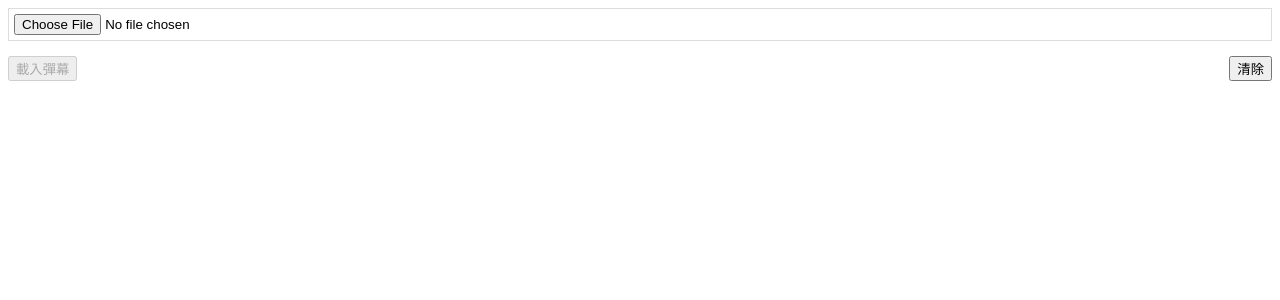
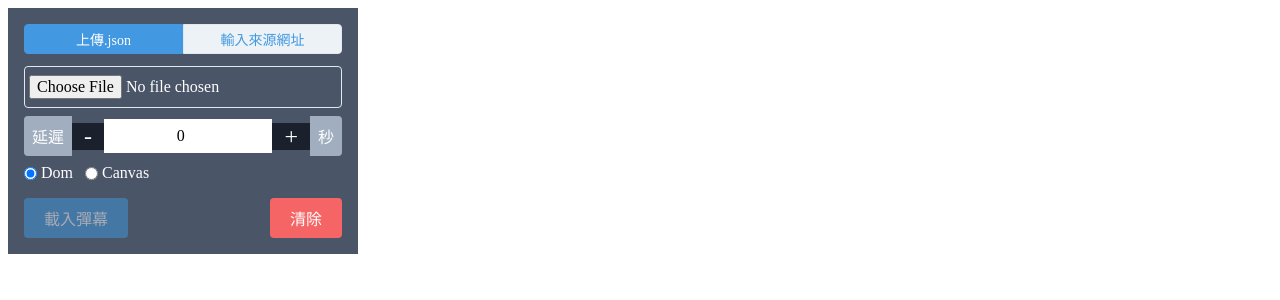
Before and after one commit to clipwww/iwantdanmaku-extension, a Vue app: page / in a window 1280 px wide. Shown: the top 300 px of the page. Built offline with nearby package versions, Linux system fonts and the light colour scheme; the HTML template or start-up script is replaced by a standard one.

Commit message:
feat: 加了一些東西
- 調整樣式
- add fetch 彈幕來源
- add 渲染方式 & 延遲設定
- add 對應巴哈播放器

```diff
--- a/package.json
+++ b/package.json
@@ -8,17 +8,21 @@
     "build-watch": "vue-cli-service build-watch"
   },
   "dependencies": {
+    "autoprefixer": "^9.8.6",
     "core-js": "^3.6.5",
     "danmaku": "^2.0.1",
+    "node-fetch": "^2.6.0",
+    "tailwindcss": "^1.6.2",
     "vue": "^3.0.0-beta.1"
   },
   "devDependencies": {
     "@types/chrome": "0.0.75",
+    "@types/node-fetch": "^2.5.7",
     "@vue/cli-plugin-babel": "~4.5.0",
     "@vue/cli-plugin-typescript": "~4.5.0",
     "@vue/cli-service": "~4.5.0",
     "@vue/compiler-sfc": "^3.0.0-beta.1",
-    "copy-webpack-plugin": "^4.6.0",
+    "copy-webpack-plugin": "^6.0.3",
     "sass": "^1.26.5",
     "sass-loader": "^8.0.2",
     "typescript": "~3.9.3",
--- /dev/null
+++ b/postcss.config.js
@@ -0,0 +1,6 @@
+module.exports = {
+  plugins: [
+    require('tailwindcss'),
+    require('autoprefixer'),
+  ]
+}
--- /dev/null
+++ b/src/assets/css/loader.css
@@ -0,0 +1 @@
+.loader{color:#fff;position:fixed;box-sizing:border-box;left:-9999px;top:-9999px;width:0;height:0;overflow:hidden;z-index:999999}.loader:after,.loader:before{box-sizing:border-box;display:none}.loader.is-active{background-color:rgba(0,0,0,.85);width:100%;height:100%;left:0;top:0}.loader.is-active:after,.loader.is-active:before{display:block}.loader-curtain:after,.loader-curtain:before{position:fixed;width:100%;top:50%;margin-top:-35px;font-size:70px;text-align:center;font-family:Helvetica,Arial,sans-serif;overflow:hidden;line-height:1.2;content:"Loading"}.loader-curtain:before{color:#666}.loader-curtain:after{color:#fff;height:0;animation:curtain 1s linear infinite alternate both}.loader-curtain[data-curtain-text]:not([data-curtain-text=""]):after,.loader-curtain[data-curtain-text]:not([data-curtain-text=""]):before{content:attr(data-curtain-text)}.loader-curtain[data-brazilian]:before{color:#f1c40f}.loader-curtain[data-brazilian]:after{color:#2ecc71}.loader-curtain[data-colorful]:before{animation:maskColorful 2s linear infinite alternate both}.loader-curtain[data-colorful]:after{animation:curtain 1s linear infinite alternate both,maskColorful-front 2s 1s linear infinite alternate both;color:#000}@keyframes maskColorful{0%{color:#3498db}49.5%{color:#3498db}50.5%{color:#e74c3c}to{color:#e74c3c}}@keyframes maskColorful-front{0%{color:#2ecc71}49.5%{color:#2ecc71}50.5%{color:#f1c40f}to{color:#f1c40f}}@keyframes curtain{0%{height:0}to{height:84px}}
--- /dev/null
+++ b/src/assets/css/tailwind.css
@@ -0,0 +1,3 @@
+@tailwind base;
+@tailwind components;
+@tailwind utilities;
--- a/src/content/index.ts
+++ b/src/content/index.ts
@@ -10,6 +10,10 @@ interface DanmakuVM {
 
 let danmakuInstance: Danmaku;
 let danmakuList: DanmakuVM[];
+let danmakuOption: { engine: 'dom' | 'canvas', delay: 0 } = {
+  engine: 'dom',
+  delay: 0,
+}
 
 function initDanmaku() {
   console.log('initDanmaku')
@@ -21,7 +25,7 @@ function initDanmaku() {
   let $container;
   const origin = window.location.origin;
 
-  switch(true) {
+  switch (true) {
     case origin.includes('agefans'):
       $video = document.querySelector('iframe')?.contentDocument?.querySelector('video') as HTMLVideoElement;
       $container = $video.parentElement as HTMLElement;
@@ -34,6 +38,14 @@ function initDanmaku() {
       $video = document.querySelector('.html5-main-video') as HTMLVideoElement;
       $container = document.querySelector('.html5-video-container') as HTMLElement;
       $container.style.height = `${$video.clientHeight}px`;
+      break;
+    case origin.includes('ani.gamer.com.tw'):
+      $video = document.querySelector('video') as HTMLVideoElement;
+      $container = document.querySelector('.videoframe') as HTMLElement;
+      break;
+    default:
+      $video = document.querySelector('video') as HTMLVideoElement;
+      $container = $video.parentElement as HTMLElement;
       break;
   }
 
@@ -48,23 +60,69 @@ function initDanmaku() {
   danmakuInstance = new Danmaku({
     // engine: 'canvas',
     // engine: 'dom',
-    engine: 'dom',
+    engine: danmakuOption.engine,
     container: $container,
     media: $video,
     comments: danmakuList.map((item, i) => {
+      const shadowColor = lightOrDark(item.color || '#ffffff') === 'dark' ? '#fff' : '#000';
       return {
         text: item.msg || item.text,
-        time: item.time,
+        time: item.time + danmakuOption.delay,
         mode: item.mode || 'rtl',
-        style: {
+        style: danmakuOption.engine === 'dom' ? {
           fontSize: `${Math.round(fontSize)}px`,
           fontWeight: 'bold',
           color: item.color || '#ffffff',
-          textShadow: '-1px -1px #000, -1px 1px #000, 1px -1px #000, 1px 1px #000',
-        } as CSSStyleDeclaration
+          textShadow: `-1px -1px ${shadowColor}, -1px 1px ${shadowColor}, 1px -1px ${shadowColor}, 1px 1px ${shadowColor}`,
+        } as CSSStyleDeclaration : {
+          font: `600 ${fontSize}px sans-serif`,
+          textAlign: 'start',
+          textBaseline: 'bottom',
+          direction: 'inherit',
+          fillStyle: item.color || '#ffffff',
+          strokeStyle: shadowColor,
+          lineWidth: 1.0,
+          shadowColor,
+          shadowBlur: 1,
+        } as CanvasRenderingContext2D,
       }
     })
   });
+}
+
+function lightOrDark(color: string) {
+  if (color === 'white') return 'light';
+  if (color === 'black') return 'dark';
+
+  // Variables for red, green, blue values
+  let r: number;
+  let g: number;
+  let b: number;
+
+  // Check the format of the color, HEX or RGB?
+  if (color.match(/^rgb/)) {
+    // If RGB --> store the red, green, blue values in separate variables
+    const colorArr = color.match(/^rgba?\((\d+),\s*(\d+),\s*(\d+)(?:,\s*(\d+(?:\.\d+)?))?\)$/) ?? [];
+    r = +colorArr[1];
+    g = +colorArr[2];
+    b = +colorArr[3];
+  }
+  else {
+    // If hex --> Convert it to RGB: http://gist.github.com/983661
+    const colorNum = +("0x" + color.slice(1).replace(color.length < 5 ? /./g : '', '$&$&'));
+    r = colorNum >> 16;
+    g = colorNum >> 8 & 255;
+    b = colorNum & 255;
+  }
+
+  // HSP (Highly Sensitive Poo) equation from http://alienryderflex.com/hsp.html
+  const hsp = Math.sqrt(
+    0.299 * (r * r) +
+    0.587 * (g * g) +
+    0.114 * (b * b)
+  );
+
+  return hsp > 127.5 ? 'light' : 'dark';
 }
 
 window.addEventListener('resize', () => {
@@ -74,10 +132,12 @@ window.addEventListener('resize', () => {
 })
 
 chrome.runtime.onMessage.addListener(
-  function ({ type, danmakuList: arr }, sender, sendResponse) {
+  function ({ type, danmakuList: arr, delay, engine }, sender, sendResponse) {
     switch (type) {
       case "load":
         danmakuList = arr;
+        danmakuOption.engine = engine;
+        danmakuOption.delay = delay;
         initDanmaku();
         break;
       case "clear":
--- a/src/popup/App/App.vue
+++ b/src/popup/App/App.vue
@@ -1,36 +1,184 @@
 <template>
-  <div class="main_app">
-    <div class="danmaku__input">
-      <input :key="timestamp" type="file" accept=".json" @change="onFileUpload" />
+  <div class="danmaku-wrapper p-4 bg-gray-700 text-white">
+    <div class="loader loader-curtain" :class="{ 'is-active': isLoading }"></div>
+
+    <ul class="flex mb-3">
+      <li class="flex-1 cursor-pointer" @click="activeTab = 'upload'">
+        <span
+          class="text-center block border rounded-l py-1 px-2 text-sm"
+          :class="activeTab === 'upload' ? 'border-blue-500 bg-blue-500' : 'bg-gray-200 text-blue-500'"
+        >上傳.json</span>
+      </li>
+      <li class="flex-1 cursor-pointer" @click="activeTab = 'fetch'">
+        <span
+          class="text-center block border rounded-r py-1 px-2 text-sm"
+          :class="activeTab === 'fetch' ? 'border-blue-500 bg-blue-500' : 'bg-gray-200 text-blue-500'"
+        >輸入來源網址</span>
+      </li>
+    </ul>
+
+    <div v-show="activeTab === 'upload'" class="border-solid border border-gray-300 p-1 rounded">
+      <input class="py-1 w-full" :key="timestamp" type="file" accept=".json" @change="onFileUpload" />
     </div>
-    <div class="danmaku__buttons">
-      <button :disabled="!danmakuList.length" @click="load">載入彈幕</button>
-      <button @click="clear">清除</button>
+
+    <div v-show="activeTab === 'fetch'" class="w-full flex items-center">
+      <input
+        class="w-3/4 p-2 text-black outline-none focus:shadow-outline w-full rounded-l"
+        type="text"
+        v-model="danmakuUrl"
+        placeholder="請輸入彈幕來源連結"
+      />
+      <button
+        class="w-1/4 bg-green-500 p-2 whitespace-no-wrap rounded-r"
+        :class="!danmakuUrl ? 'opacity-75 cursor-not-allowed' : ''"
+        :disabled="!danmakuUrl"
+        @click="fetchDanmaku"
+      >載入</button>
+    </div>
+
+    <div class="w-full inline-flex items-center mt-2">
+      <div class="bg-gray-500 p-2 rounded-l whitespace-no-wrap">延遲</div>
+      <div class="bg-gray-900 px-3 cursor-pointer text-2xl" @click="delay--">-</div>
+      <input
+        class="p-2 text-black outline-none text-center focus:shadow-outline w-full"
+        type="number"
+        v-model="delay"
+      />
+      <div class="bg-gray-900 px-3 cursor-pointer text-2xl" @click="delay++">+</div>
+      <div class="bg-gray-500 p-2 rounded-r whitespace-no-wrap">秒</div>
+    </div>
+
+    <div class="my-2 flex items-center">
+      <label class="inline-flex items-center mr-3">
+        <input type="radio" v-model="engine" value="dom" />
+        <span class="ml-1">Dom</span>
+      </label>
+      <label class="inline-flex items-center">
+        <input type="radio" v-model="engine" value="canvas" />
+        <span class="ml-1">Canvas</span>
+      </label>
+    </div>
+
+    <div class="flex items-center justify-between mt-4">
+      <button
+        class="bg-blue-500 py-2 px-5 rounded text-white"
+        :class="!danmakuList.length ? 'opacity-50 cursor-not-allowed' : ''"
+        :disabled="!danmakuList.length"
+        @click="load"
+      >載入彈幕</button>
+      <button class="bg-red-500 py-2 px-5 rounded text-white" @click="clear">清除</button>
     </div>
   </div>
 </template>
 
 <script lang="ts">
-import { defineComponent, reactive, toRefs } from "vue";
+import { defineComponent, reactive, toRefs, watch } from "vue";
+// @ts-ignore
+import fetch from "node-fetch";
 
-import { readAsText } from '@/utilities'
+import { readAsText } from "@/utilities";
 
 export default defineComponent({
   name: "app",
   setup() {
     const state = reactive({
       danmakuList: [],
-      timestamp: +new Date()
+      danmakuUrl: "",
+      activeTab: "upload",
+      engine: "dom",
+      delay: 0,
+      timestamp: +new Date(),
+      isLoading: false,
     });
 
+    chrome.storage.sync.get(["activeTab"], ({ activeTab }) => {
+      state.activeTab = activeTab || "upload";
+    });
+
+    watch(
+      () => state.activeTab,
+      (val) => {
+        chrome.storage.sync.set({ activeTab: val }, () => {
+          console.log("storage success");
+        });
+      }
+    );
+
     async function onFileUpload(e: InputEvent) {
+      try {
+        state.isLoading = true;
         const target = e.target as HTMLInputElement;
         const files = target.files as FileList;
         const result = await readAsText(files[0]);
         state.danmakuList = JSON.parse(result);
+      } catch (err) {
+        console.log(err);
+      } finally {
+        state.isLoading = false;
+      }
     }
 
-    function load () {
+    async function fetchDanmaku() {
+      try {
+        const baseUrl = "http://mechakucha-api.herokuapp.com";
+        let url = state.danmakuUrl;
+
+        const matchNico = url.match(
+          /(http|https):\/\/(?:www.)?(nicovideo.jp)\/(watch)\/(.*)+$/i
+        );
+        const matchHimawari = url.match(
+          /(http|https):\/\/(?:www.)?(himado.in)\/(.*)+$/i
+        );
+        const matchBahamut = url.match(
+          /ani.gamer.com.tw\/animeVideo.php\?sn=(.*)+$/i
+        );
+        // const matchBilibili = url.match()
+
+        switch (true) {
+          case !!matchNico: {
+            const id = matchNico?.[4];
+            url = id ? `${baseUrl}/niconico/${id}/danmaku` : "";
+            break;
+          }
+          case !!matchHimawari: {
+            let id = matchHimawari?.[3] ?? "";
+            url = "";
+            if (id.includes("group_id")) {
+              id = id.match(/group_id=(.*)/i)?.[1] ?? "";
+              url = id ? `${baseUrl}/himawari/${id}/danmaku?group=1` : "";
+            } else {
+              url = id ? `${baseUrl}/himawari/${id}/danmaku` : "";
+            }
+            break;
+          }
+          case !!matchBahamut: {
+            let id = matchBahamut?.[1] ?? "";
+            url = id ? `${baseUrl}/bahamut/${id}/danmaku` : "";
+          }
+        }
+
+        if (!url) {
+          return;
+        }
+
+        state.isLoading = true;
+        state.danmakuList = [];
+        const response = await fetch(url);
+        const ret = await response.json();
+
+        if (!ret.success) {
+          return;
+        }
+
+        state.danmakuList = ret.items;
+      } catch (err) {
+        alert(err);
+      } finally {
+        state.isLoading = false;
+      }
+    }
+
+    function load() {
       if (!state.danmakuList.length) {
         return;
       }
@@ -39,18 +187,27 @@ export default defineComponent({
         if (!tabs[0].id) {
           return;
         }
-        chrome.tabs.sendMessage(tabs[0].id, {
+        state.isLoading = true;
+        chrome.tabs.sendMessage(
+          tabs[0].id,
+          {
             type: "load",
             danmakuList: state.danmakuList,
-        }, (response) => {
-          console.log('response', response)
-        });
+            engine: state.engine,
+            delay: state.delay,
+          },
+          (response) => {
+            state.isLoading = false;
+            console.log("response", response);
+          }
+        );
       });
     }
 
     function clear() {
       state.timestamp = +new Date();
       state.danmakuList = [];
+      state.danmakuUrl = "";
       chrome.tabs.query({ active: true, currentWindow: true }, (tabs) => {
         if (!tabs[0].id) {
           return;
@@ -65,6 +222,7 @@ export default defineComponent({
       ...toRefs(state),
 
       onFileUpload,
+      fetchDanmaku,
       load,
       clear,
     };
@@ -73,43 +231,10 @@ export default defineComponent({
 </script>
 
 <style lang="scss" scoped>
-* {
-  box-sizing: border-box;
-}
+@import "../../assets/css/tailwind.css";
+@import "../../assets/css/loader.css";
 
-.danmaku {
-  &__control {
-    position: fixed;
-    top: 100px;
-    right: -230px;
-    z-index: 999;
-    width: 230px;
-    background-color: #fff;
-    border-radius: 3px 0 0 3px;
-    box-shadow: 1px 1px 3px rgba(0, 0, 0, 0.5);
-    padding: 30px;
-    transition: all 0.3s;
-    opacity: 0.7;
-
-    &:hover {
-      opacity: 1;
-    }
-    &.is-active {
-      right: 0;
-    }
-  }
-
-  &__input {
-    padding: 5px;
-    border: 1px solid #ddd;
-    overflow: hidden;
-  }
-
-  &__buttons {
-    margin-top: 15px;
-    display: flex;
-    justify-content: space-between;
-    align-items: center;
-  }
+.danmaku-wrapper {
+  width: 350px;
 }
 </style>
```
Also changed, not shown: tailwind.config.js (added, +15 -0 lines), vue.config.js (+4 -18 lines), public/manifest.json, 2 other files (tests, documents, lock files or other folders). Lines whose indentation alone changed are shown as unchanged.
